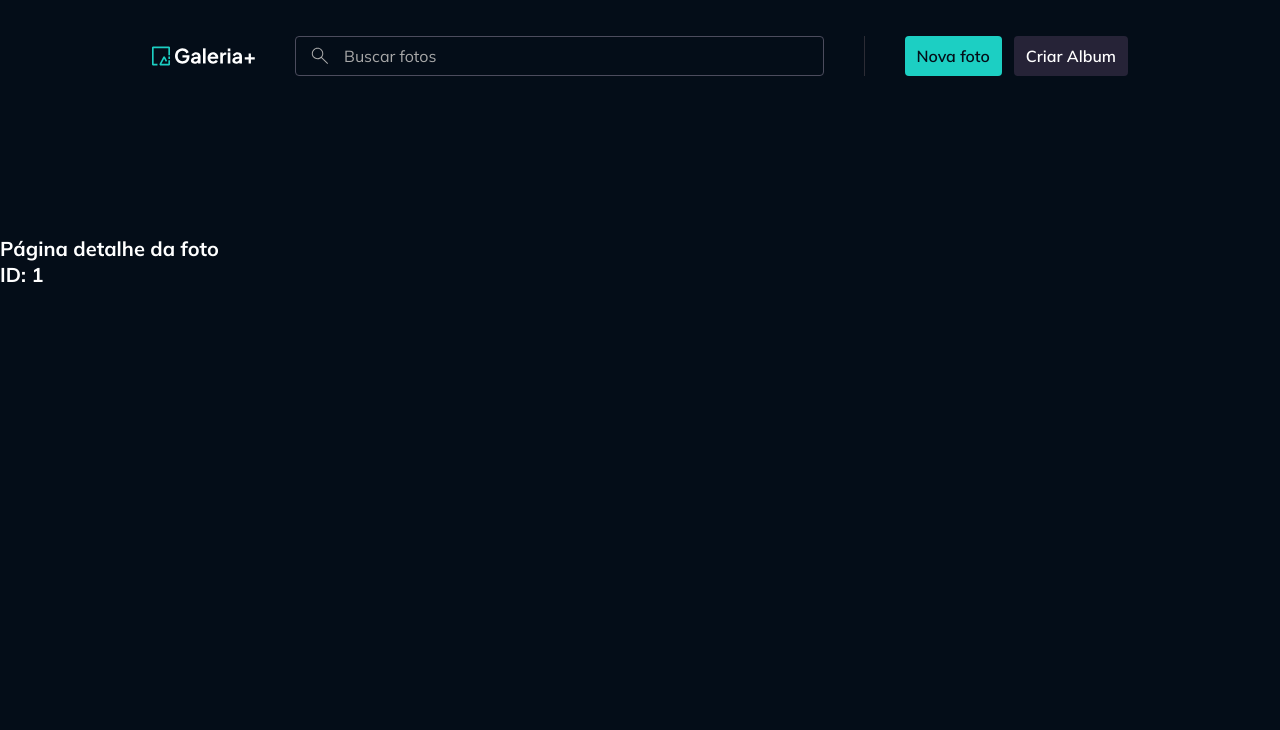
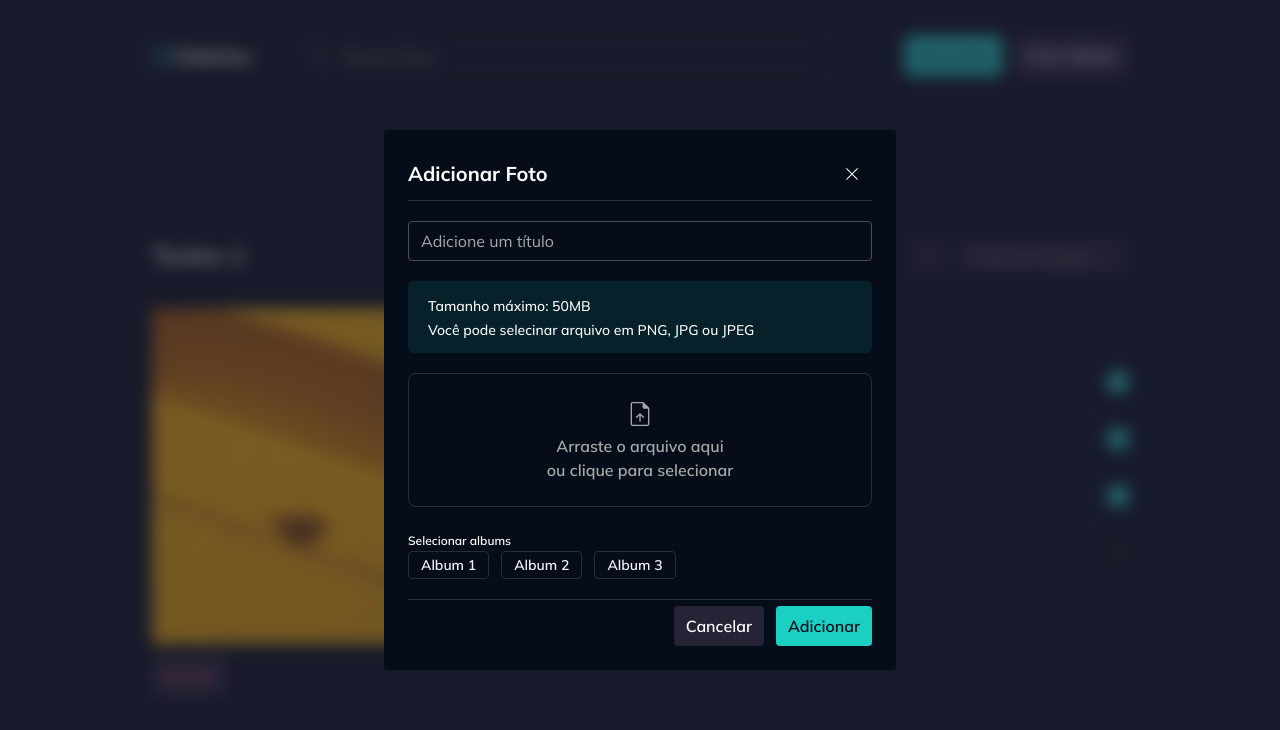
Before and after one commit to leandrobraga/galler-plus, a React (Vite) app: page /fotos/1 in a window 1280 px wide. Both pictures are taken after a click on the button "Nova foto". Shown: the top 730 px of the page. Built offline with nearby package versions, Linux system fonts and the light colour scheme.

Commit message:
Dialog add photo

```diff
--- a/src/components/main-header.tsx
+++ b/src/components/main-header.tsx
@@ -5,6 +5,7 @@ import Button from "./button";
 import Container from "./container";
 import Divider from "./divider";
 import PhotoSearch from "./photo-search";
+import PhotoNewDialog from "../contexts/photos/components/photo-new-dialog";
 
 interface MainHeaderProps extends React.ComponentProps<"div"> {}
 
@@ -21,7 +22,7 @@ export default function MainHeader({ className, ...props }: MainHeaderProps) {
       <PhotoSearch />
       <Divider orientation="vertical" className="h-10" />
       <div className="flex items-center gap-3">
-        <Button>Nova foto</Button>
+        <PhotoNewDialog trigger={<Button>Nova foto</Button>} />
         <Button variant="secondary">Criar Album</Button>
       </div>
     </Container>
--- /dev/null
+++ b/src/contexts/albums/components/albums-list-selectable.tsx
@@ -0,0 +1,61 @@
+import Divider from "../../../components/divider";
+import InputCheckBox from "../../../components/input-checkbox";
+import Skeleton from "../../../components/skeleton";
+import Text from "../../../components/text";
+import type { Photo } from "../../photos/models/photo";
+import type { Album } from "../models/album";
+
+interface AlbumsListSelectableProps {
+  loading?: boolean;
+  albums: Album[];
+  photo: Photo;
+}
+
+export default function AlbumListSelectable({
+  albums,
+  loading,
+  photo,
+}: AlbumsListSelectableProps) {
+  function isChecked(albumId: string) {
+    return photo?.albums?.some((album) => album.id === albumId);
+  }
+  function handlePhotoOnAlbums(albumId: string) {
+    let albumsIds = [];
+
+    if (isChecked(albumId)) {
+      albumsIds = photo.albums
+        .filter((album) => album.id !== albumId)
+        .map((album) => album.id);
+    } else {
+      albumsIds = [...photo.albums.map((album) => album.id), albumId];
+    }
+
+    console.log(albumsIds);
+  }
+  return (
+    <ul className="flex flex-col gap-4">
+      {!loading &&
+        albums?.length > 0 &&
+        albums.map((album, index) => (
+          <li key={album.id}>
+            <div className="flex items-center justify-between gap-1">
+              <Text className="truncate" variant="paragraph-large">
+                {album.title}
+              </Text>
+              <InputCheckBox
+                defaultChecked={isChecked(album.id)}
+                onClick={() => handlePhotoOnAlbums(album.id)}
+              />
+            </div>
+            {index !== albums.length - 1 && <Divider className="mt-4" />}
+          </li>
+        ))}
+      {loading &&
+        [0, 1, 2, 3, 4].map((current) => (
+          <li key={`album-${current}`}>
+            <Skeleton className="h-[2.5rem]" />
+          </li>
+        ))}
+    </ul>
+  );
+}
--- /dev/null
+++ b/src/contexts/photos/components/photo-navigator.tsx
@@ -0,0 +1,53 @@
+import cx from "classnames";
+import { useNavigate } from "react-router";
+import ArrowLeft from "../../../assets/icons/chevron-left.svg?react";
+import ArrowRight from "../../../assets/icons/chevron-right.svg?react";
+import Button from "../../../components/button";
+import ButtonIcon from "../../../components/button-icon";
+import Skeleton from "../../../components/skeleton";
+
+interface PhotosNavigatorProps extends React.ComponentProps<"div"> {
+  previousPhotoId?: string;
+  nextPhotoId?: string;
+  loading?: boolean;
+}
+export default function PhotoNavigator({
+  previousPhotoId,
+  nextPhotoId,
+  loading,
+  className,
+  ...props
+}: PhotosNavigatorProps) {
+  const navigate = useNavigate();
+  return (
+    <div className={cx("flex gap-2", className)} {...props}>
+      {!loading ? (
+        <>
+          <ButtonIcon
+            icon={ArrowLeft}
+            variant="secondary"
+            disabled={!previousPhotoId}
+            onClick={() => {
+              navigate(`/fotos/${previousPhotoId}`);
+            }}
+          />
+          <Button
+            icon={ArrowRight}
+            variant="secondary"
+            disabled={!nextPhotoId}
+            onClick={() => {
+              navigate(`/fotos/${nextPhotoId}`);
+            }}
+          >
+            Próxima Imagem
+          </Button>
+        </>
+      ) : (
+        <>
+          <Skeleton className="w-10 h-10" />
+          <Skeleton className="w-20 h-10" />
+        </>
+      )}
+    </div>
+  );
+}
--- /dev/null
+++ b/src/contexts/photos/components/photo-new-dialog.tsx
@@ -0,0 +1,81 @@
+import { useForm } from "react-hook-form";
+import Alert from "../../../components/alert";
+import Button from "../../../components/button";
+import {
+  Dialog,
+  DialogBody,
+  DialogClose,
+  DialogContent,
+  DialogFooter,
+  DialogHeader,
+  DialogTrigger,
+} from "../../../components/dialog";
+import ImageFilePreview from "../../../components/image-file-preview";
+import InputSingleFile from "../../../components/input-single-file";
+import InputText from "../../../components/input-text";
+import Skeleton from "../../../components/skeleton";
+import Text from "../../../components/text";
+
+interface PhotoNewDialogProps {
+  trigger: React.ReactNode;
+}
+
+export default function PhotoNewDialog({ trigger }: PhotoNewDialogProps) {
+  const form = useForm();
+  const isLoadingAlbum = false;
+  const albums = [
+    { id: "1", title: "Album 1" },
+    { id: "2", title: "Album 2" },
+    { id: "3", title: "Album 3" },
+  ];
+  return (
+    <Dialog>
+      <DialogTrigger asChild>{trigger}</DialogTrigger>
+      <DialogContent aria-describedby={undefined}>
+        <DialogHeader>Adicionar Foto</DialogHeader>
+        <DialogBody className="flex flex-col gap-5">
+          <InputText placeholder="Adicione um título" maxLength={255} />
+          <Alert>
+            Tamanho máximo: 50MB
+            <br />
+            Você pode selecinar arquivo em PNG, JPG ou JPEG
+          </Alert>
+          <InputSingleFile
+            form={form}
+            allowedExtensions={["png", "jpg", "jpeg"]}
+            maxFileSizeInMB={50}
+            replaceBy={<ImageFilePreview className="w-full h-56" />}
+          />
+          <div className="space-y-3">
+            <Text variant="label-small">Selecionar albums</Text>
+            <div className="flex flex-wrap gap-3">
+              {!isLoadingAlbum &&
+                albums.length > 0 &&
+                albums.map((album) => (
+                  <Button
+                    key={album.id}
+                    variant="ghost"
+                    size="sm"
+                    className="truncate"
+                  >
+                    {album.title}
+                  </Button>
+                ))}
+            </div>
+            {isLoadingAlbum &&
+              [0, 1, 2, 3, 4].map((current) => (
+                <Skeleton key={current} className="w-20 h-7" />
+              ))}
+          </div>
+        </DialogBody>
+
+        <DialogFooter>
+          <DialogClose asChild>
+            <Button variant="secondary">Cancelar</Button>
+          </DialogClose>
+          <Button>Adicionar</Button>
+        </DialogFooter>
+      </DialogContent>
+    </Dialog>
+  );
+}
--- a/src/pages/page-photo-detail.tsx
+++ b/src/pages/page-photo-detail.tsx
@@ -1,13 +1,70 @@
 import { useParams } from "react-router";
+import Button from "../components/button";
+import Container from "../components/container";
+import ImageFilePreview from "../components/image-file-preview";
+import Skeleton from "../components/skeleton";
 import Text from "../components/text";
+import PhotoNavigator from "../contexts/photos/components/photo-navigator";
+import type { Photo } from "../contexts/photos/models/photo";
+import AlbumListSelectable from "../contexts/albums/components/albums-list-selectable";
 
 export default function PagePhotoDetail() {
   const { id } = useParams();
+
+  const isloadingPage = false;
+  const photo = {
+    id: "1",
+    title: "Testes 1",
+    imageId: "portrait-shadow.png",
+    albums: [
+      { id: "1", title: "Album 1" },
+      { id: "2", title: "Album 2" },
+      { id: "3", title: "Album 3" },
+    ],
+  } as Photo;
+
   return (
-    <>
-      <Text variant="heading-medium">Página detalhe da foto</Text>
-      <br />
-      <Text variant="heading-medium">ID: {id}</Text>
-    </>
+    <Container>
+      <header className="flex items-center justify-between gap-8 mb-8">
+        {!isloadingPage ? (
+          <Text variant="heading-large">{photo.title}</Text>
+        ) : (
+          <Skeleton className="w-48 h-8" />
+        )}
+        <PhotoNavigator />
+      </header>
+      <div className="grid grid-cols-[21rem_1fr] gap-24">
+        <div className="space-y-3">
+          {!isloadingPage ? (
+            <ImageFilePreview
+              src={`/images/${photo?.imageId}`}
+              title={photo?.title}
+              imageClassName="h-[21rem]"
+            />
+          ) : (
+            <Skeleton className="h-[21rem]" />
+          )}
+          {!isloadingPage ? (
+            <Button variant="destructive">Excluir</Button>
+          ) : (
+            <Skeleton className="w-20 h-10" />
+          )}
+        </div>
+        <div className="py-3">
+          <Text as="h3" variant="heading-medium" className="mb-6">
+            Álbuns
+          </Text>
+          <AlbumListSelectable
+            photo={photo}
+            albums={[
+              { id: "1", title: "Album 1" },
+              { id: "2", title: "Album 2" },
+              { id: "3", title: "Album 3" },
+              { id: "4", title: "Album 4" },
+            ]}
+          />
+        </div>
+      </div>
+    </Container>
   );
 }
```
